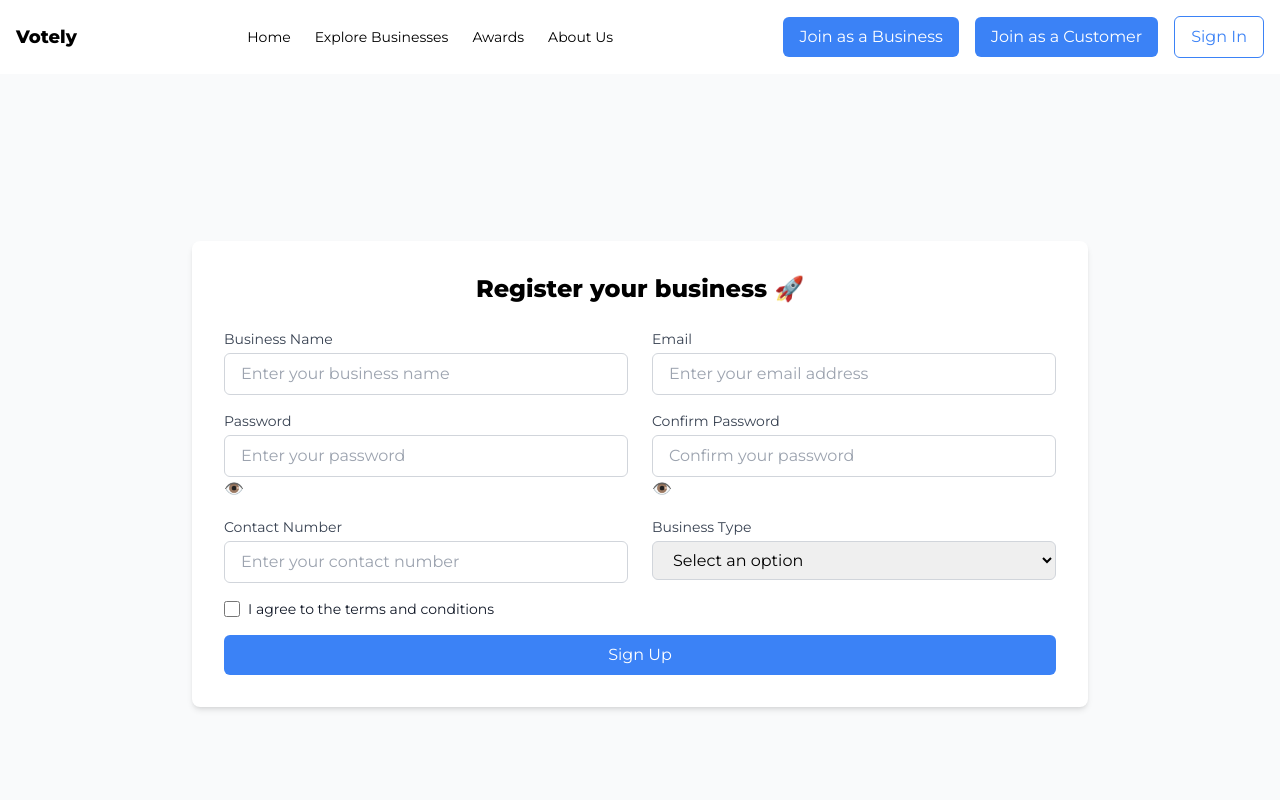
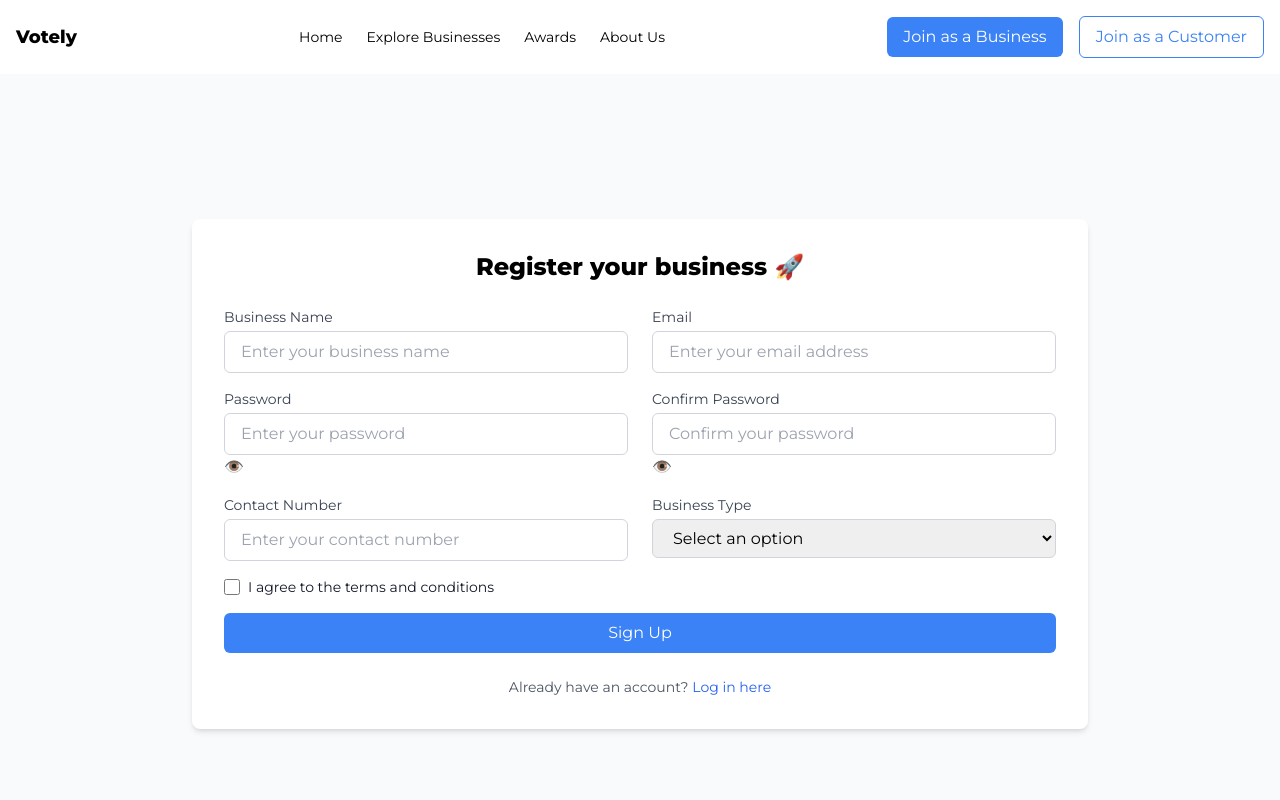
Before and after one commit to amankanz/votely, a Next.js app: page /signup/business in a window 1280 px wide. Shown: the top 800 px of the page. Built offline with nearby package versions, Linux system fonts and the light colour scheme.

Commit message:
ft/signup-login: signin button removed from the Navbar component

```diff
--- a/app/signup/business/page.tsx
+++ b/app/signup/business/page.tsx
@@ -245,6 +245,7 @@ import SelectInput from "@/components/Signup/SelectInput";
 import CheckboxInput from "@/components/Signup/CheckboxInput";
 import ErrorDisplay from "@/components/Signup/ErrorDisplay";
 import SubmitButton from "@/components/Signup/SubmitButton";
+import Link from "next/link";
 
 export default function Signup() {
   const [formData, setFormData] = useState({
@@ -393,6 +394,17 @@ export default function Signup() {
             label="Sign Up"
           />
         </form>
+
+        {/* CTA for Login */}
+        <p className="mt-6 text-center text-sm text-gray-600">
+          Already have an account?{" "}
+          <Link
+            href="/login"
+            className="text-blue-600 font-medium hover:underline"
+          >
+            Log in here
+          </Link>
+        </p>
       </div>
     </div>
   );
--- a/components/Navbar.tsx
+++ b/components/Navbar.tsx
@@ -124,6 +124,7 @@ import { useState } from "react";
 import { FiMenu, FiX } from "react-icons/fi";
 import Link from "next/link";
 import Button from "./Button";
+import { montserrat } from "@/lib/font";
 
 export default function NavBar() {
   const [isMobileMenuOpen, setIsMobileMenuOpen] = useState(false);
@@ -176,9 +177,8 @@ export default function NavBar() {
           <Button
             link="/signup/customer"
             text="Join as a Customer"
-            variant="primary"
+            variant="secondary"
           />
-          <Button link="/login" text="Sign In" variant="secondary" />
         </div>
 
         {/* Mobile Menu Button */}
@@ -192,7 +192,7 @@ export default function NavBar() {
       {/* Mobile Menu */}
       {isMobileMenuOpen && (
         <div className="md:hidden bg-white border-t border-gray-200">
-          <ul className="flex flex-col space-y-4 p-4">
+          <ul className={`flex flex-col space-y-4 p-4 ${montserrat.className}`}>
             <li>
               <Link
                 href="/"
@@ -229,7 +229,7 @@ export default function NavBar() {
               <Button
                 link="/signup/business"
                 text="Join as a Business"
-                variant="secondary"
+                variant="primary"
               />
             </li>
             <li>
```
